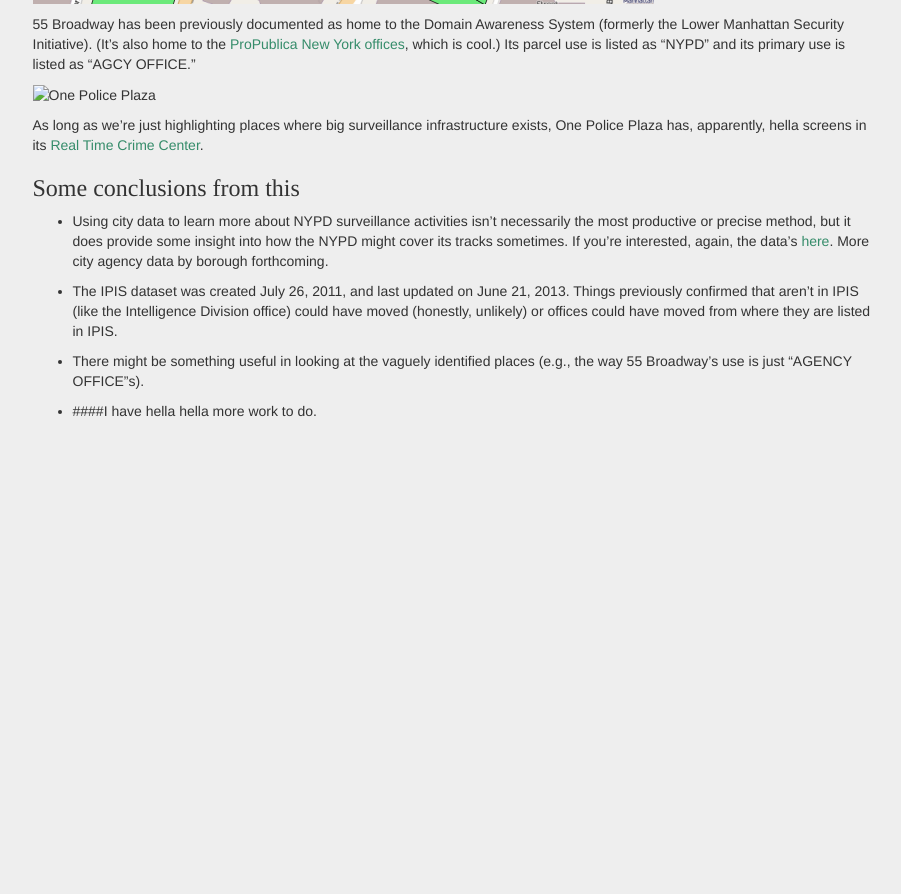
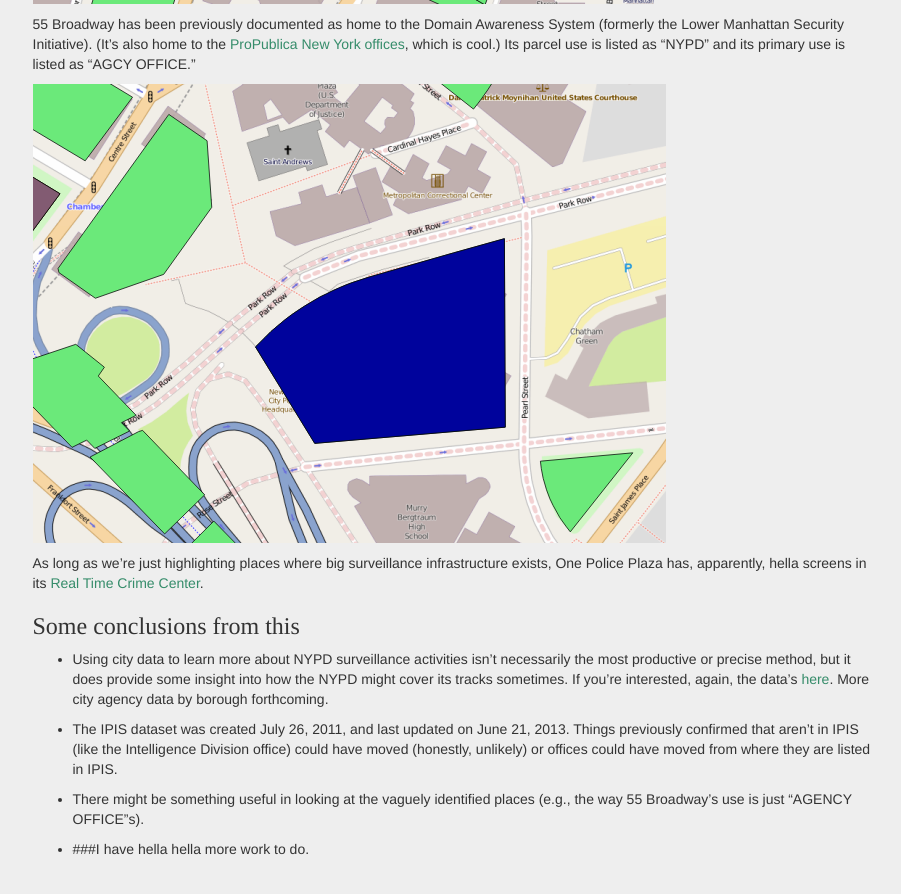
Before and after one commit to irl-so/irl-so.github.io, a Jekyll site: the page built from _posts/2014-03-24-notes.markdown, in a window 1280 px wide and 900 px high, scrolled down 2312 px. Shown: the top 894 px of the window, without its empty margins (135-1036 px from the left). Built offline with Jekyll 4.4.1, drawn with Linux system fonts in a browser that asks for light colours; nearby versions of some CDN libraries; Markdown is read by kramdown in place of the engine named in the settings; before the commit the page ends 2774 px from its top, so only the background shows below that.

Commit message:
fixed image link, updated landing page

```diff
--- a/_posts/2014-03-24-notes.markdown
+++ b/_posts/2014-03-24-notes.markdown
@@ -54,4 +54,4 @@ As long as we're just highlighting places where big surveillance infrastructure
 
 * There might be something useful in looking at the vaguely identified places (e.g., the way 55 Broadway's use is just "AGENCY OFFICE"s).
 
-* ####I have hella hella more work to do.
+* ###I have hella hella more work to do.
--- a/index.html
+++ b/index.html
@@ -5,7 +5,7 @@ title: IRL
 <div class="container">
 	<div class="row">
 		<div class="col-md-12">
-			<h1>IRL</h1>
+			<h1>Hi there. More detailed information is <a href="/what">here</a>. Also there's some <a href="/manywords">progress reports</a>.</h1>
 			<hr>
 	</div>
 </div>
```
Also changed, not shown: img/1pp.png (renamed from data/1pp.png).
